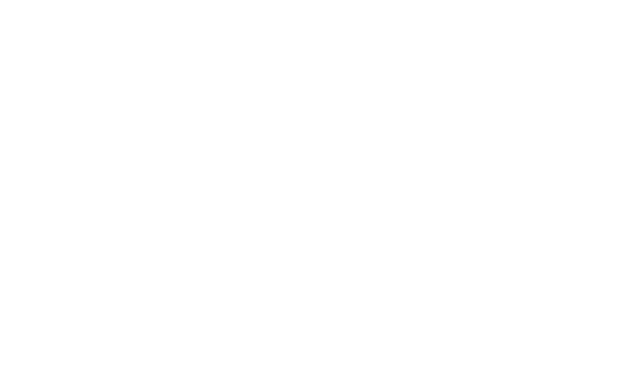
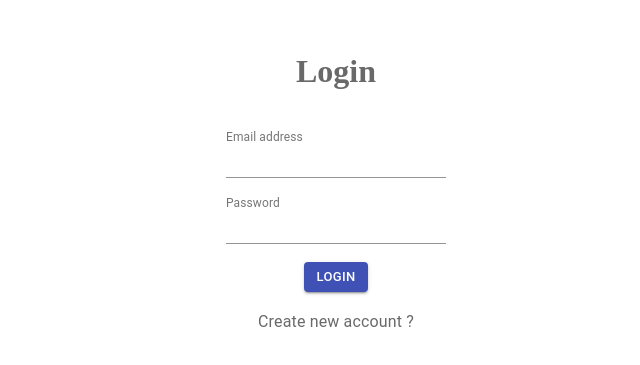
Before and after one commit to igaue-takahiko/todo-app-firebase, a React (Create React App) app: page /login in a window 1280 px wide. Shown: the part 187-552 px from the top of the page, without its empty margins (304-944 px from the left). Built offline with nearby package versions, Linux system fonts and the light colour scheme; no server answers.

Commit message:
Implement Login component

```diff
--- /dev/null
+++ b/src/Login.module.css
@@ -0,0 +1,14 @@
+.login__root {
+    font-family: serif;
+    color: dimgray;
+    min-height: 80vh;
+    display: flex;
+    flex-direction: column;
+    align-items: center;
+    justify-content: center;
+    padding: 50px;
+}
+
+.login__root span {
+    cursor: pointer;
+}
--- a/src/Login.tsx
+++ b/src/Login.tsx
@@ -1,9 +1,75 @@
-import React from 'react'
+import React, { useEffect, useState } from 'react'
+import { Button, FormControl, TextField, Typography } from '@material-ui/core';
 
-const Login: React.FC = () => {
+import styles from './Login.module.css';
+import { auth } from "./firebase/config";
+
+const Login: React.FC = (props: any) => {
+    const [ isLogin, setIsLogin ] = useState(true)
+    const [ email, setEmail ] = useState("")
+    const [ password, setPassword ] = useState("")
+
+    useEffect(() => {
+        const unSub = auth.onAuthStateChanged(user => {
+            user && props.history.push("/")
+        })
+        return () => unSub()
+    },[props.history])
+
     return (
-        <div>
-
+        <div className={styles.login__root}>
+            <h1>{isLogin ? "Login" : "Register"}</h1>
+            <br/>
+            <FormControl>
+                <TextField
+                    name="email" label="Email address" value={email}
+                    InputLabelProps={{ shrink: true }}
+                    onChange={(e: React.ChangeEvent<HTMLInputElement>) => {
+                        setEmail(e.target.value)
+                    }}
+                />
+            </FormControl>
+            <br/>
+            <FormControl>
+                <TextField
+                    name="password" label="Password" type="password"
+                    value={password} InputLabelProps={{ shrink: true }}
+                    onChange={(e: React.ChangeEvent<HTMLInputElement>) => {
+                        setPassword(e.target.value)
+                    }}
+                />
+            </FormControl>
+            <br/>
+            <Button
+                variant="contained" color="primary" size="small"
+                onClick={
+                    isLogin
+                        ? async () => {
+                            try {
+                                await auth.signInWithEmailAndPassword(email, password)
+                                props.history.push("/")
+                            } catch (error) {
+                                alert(error.message)
+                            }
+                        }
+                        : async () => {
+                            try {
+                                await auth.createUserWithEmailAndPassword(email, password)
+                                props.history.push("/")
+                            } catch (error) {
+                                alert(error.message)
+                            }
+                        }
+                }
+            >
+                {isLogin ? "login" : "register"}
+            </Button>
+            <br/>
+            <Typography align="center">
+                <span onClick={() => setIsLogin(!isLogin)}>
+                    {isLogin ? "Create new account ?" : "Back to login"}
+                </span>
+            </Typography>
         </div>
     )
 }
```
